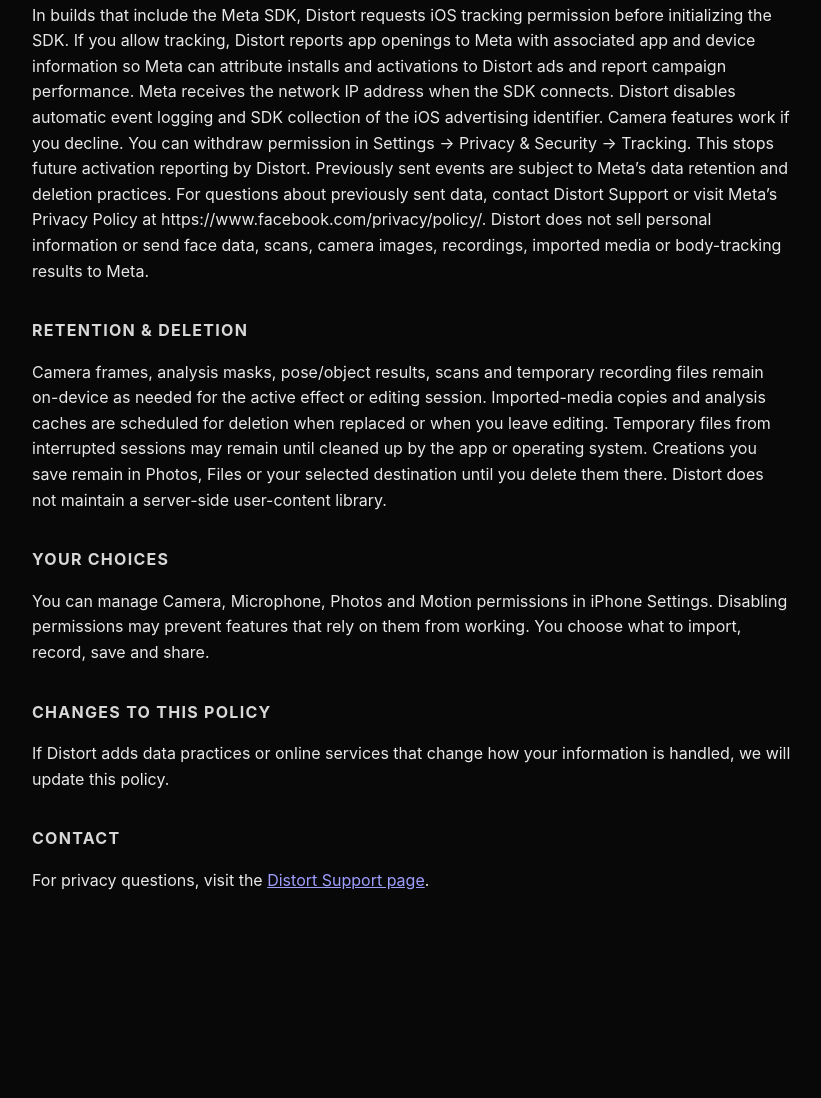
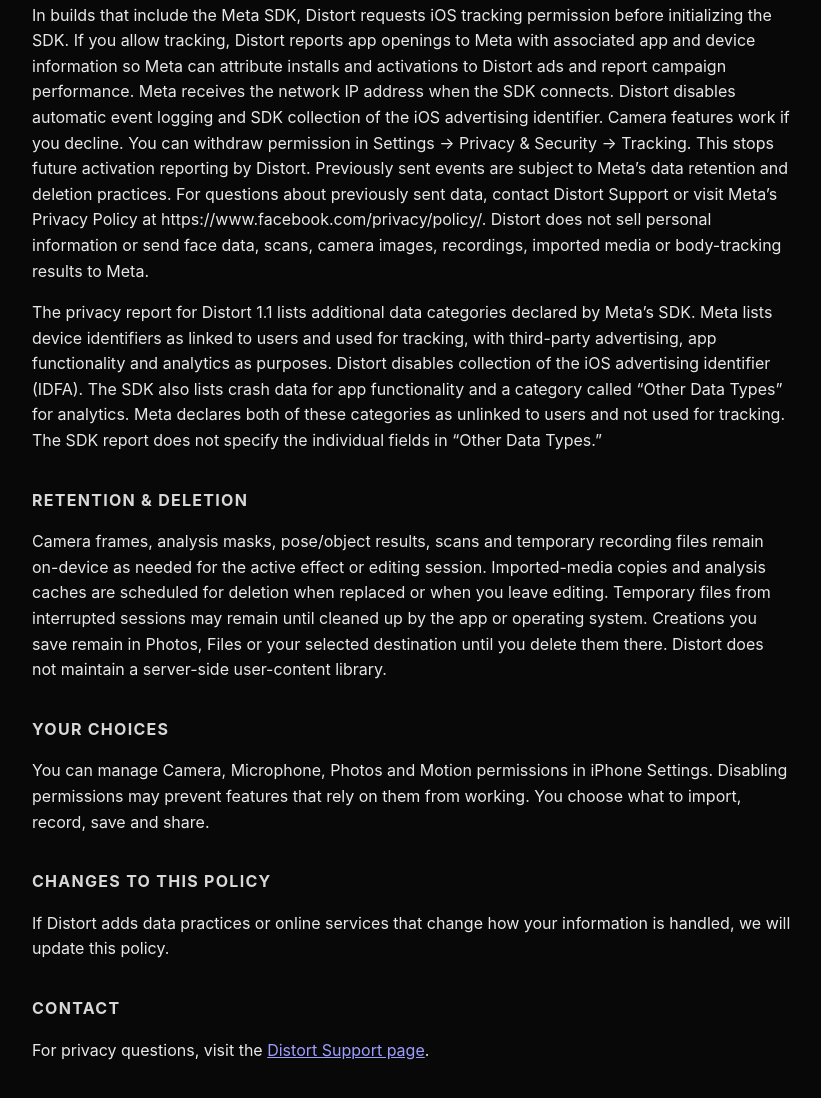
Before and after one commit to grewalgursh123-a11y/Distort-privacy, a plain HTML site: page index.html in a window 1280 px wide. Shown: the part 2640-3738 px from the top of the page, without its empty margins (228-1049 px from the left). Before the commit the page ends 3630 px from the top, so only its background shows below. Drawn offline with Linux system fonts and the light colour scheme.

Commit message:
Clarify Meta SDK privacy declarations for Distort 1.1

```diff
--- a/index.html
+++ b/index.html
@@ -43,6 +43,7 @@
   <p>Distort Pro unlocks recording and saving in the LiDAR and Cube modes. Apple processes subscription payments, offer codes and cancellations. Distort uses Apple-verified purchase and entitlement status on-device to unlock these features. Distort does not receive your payment card information or send your purchase data to a Distort server. You can manage or cancel subscriptions in your Apple Account settings.</p>
   <h2>Data Collection &amp; Sharing</h2>
   <p>In builds that include the Meta SDK, Distort requests iOS tracking permission before initializing the SDK. If you allow tracking, Distort reports app openings to Meta with associated app and device information so Meta can attribute installs and activations to Distort ads and report campaign performance. Meta receives the network IP address when the SDK connects. Distort disables automatic event logging and SDK collection of the iOS advertising identifier. Camera features work if you decline. You can withdraw permission in Settings → Privacy & Security → Tracking. This stops future activation reporting by Distort. Previously sent events are subject to Meta’s data retention and deletion practices. For questions about previously sent data, contact Distort Support or visit Meta’s Privacy Policy at https://www.facebook.com/privacy/policy/. Distort does not sell personal information or send face data, scans, camera images, recordings, imported media or body-tracking results to Meta.</p>
+  <p>The privacy report for Distort 1.1 lists additional data categories declared by Meta’s SDK. Meta lists device identifiers as linked to users and used for tracking, with third-party advertising, app functionality and analytics as purposes. Distort disables collection of the iOS advertising identifier (IDFA). The SDK also lists crash data for app functionality and a category called “Other Data Types” for analytics. Meta declares both of these categories as unlinked to users and not used for tracking. The SDK report does not specify the individual fields in “Other Data Types.”</p>
   <h2>Retention &amp; Deletion</h2>
   <p>Camera frames, analysis masks, pose/object results, scans and temporary recording files remain on-device as needed for the active effect or editing session. Imported-media copies and analysis caches are scheduled for deletion when replaced or when you leave editing. Temporary files from interrupted sessions may remain until cleaned up by the app or operating system. Creations you save remain in Photos, Files or your selected destination until you delete them there. Distort does not maintain a server-side user-content library.</p>
   <h2>Your Choices</h2>
```
